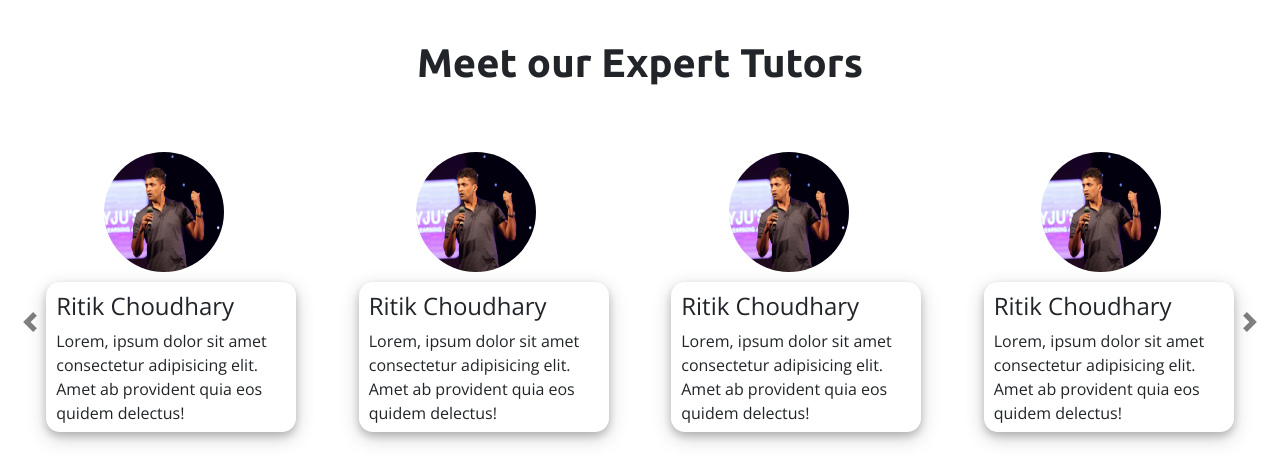
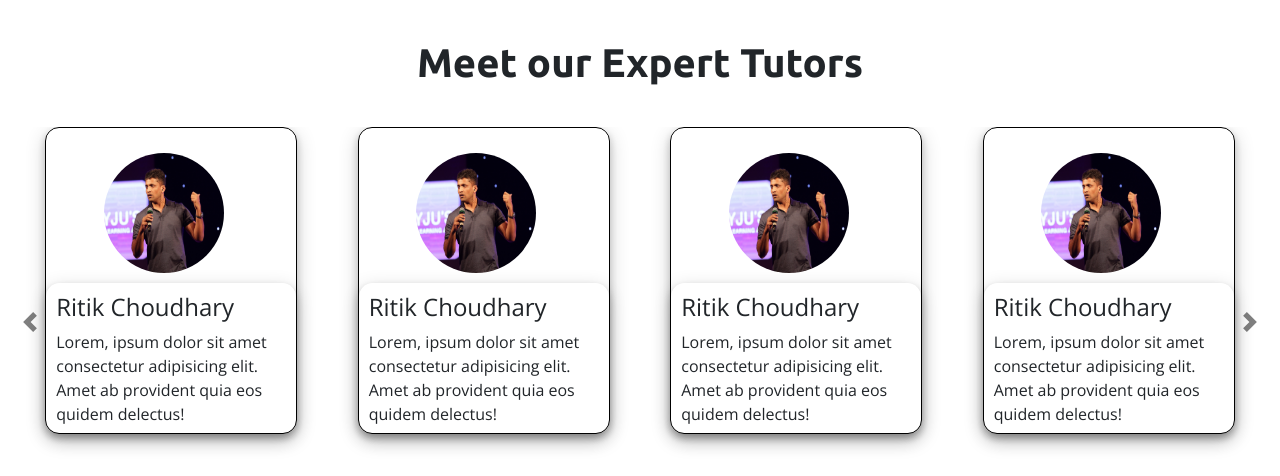
Before and after one commit to RitikChoudhary-16/RitikChoudhary-16.github.io, a plain HTML site: page Coursify/index.html in a window 1280 px wide. Shown: the part 5060-5536 px from the top of the page. Drawn offline with nearby package versions, Linux system fonts and the light colour scheme.

Commit message:
profile card ui pdated

```diff
--- a/Coursify/stylesheet/style.css
+++ b/Coursify/stylesheet/style.css
@@ -385,6 +385,9 @@
   flex-direction: column;
   margin-bottom: 40px;
   margin-right: 80px;
+  border: 1px solid black;
+  border-radius: 14px;
+  box-shadow: 0 4px 8px 0 rgba(0, 0, 0, 0.2), 0 6px 20px 0 rgba(0, 0, 0, 0.19);
 }
 .expert-img img {
   width: 120px;
```
